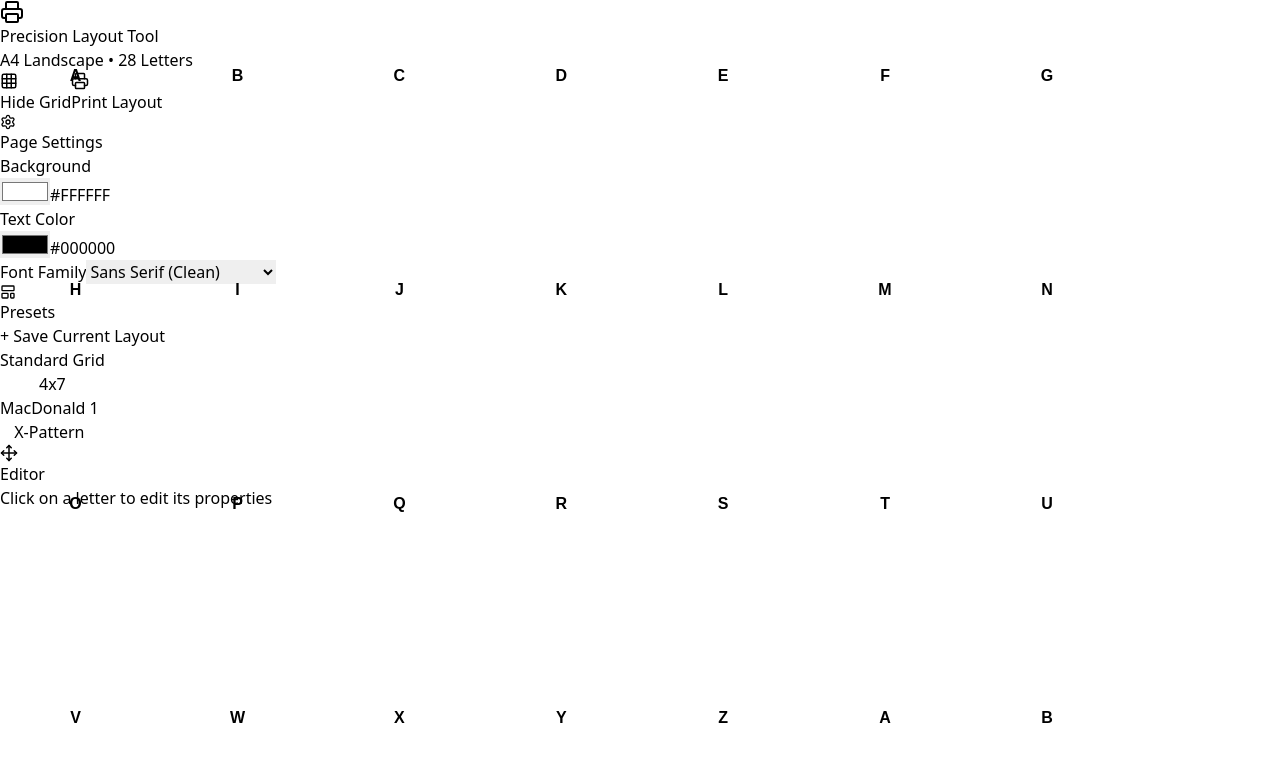
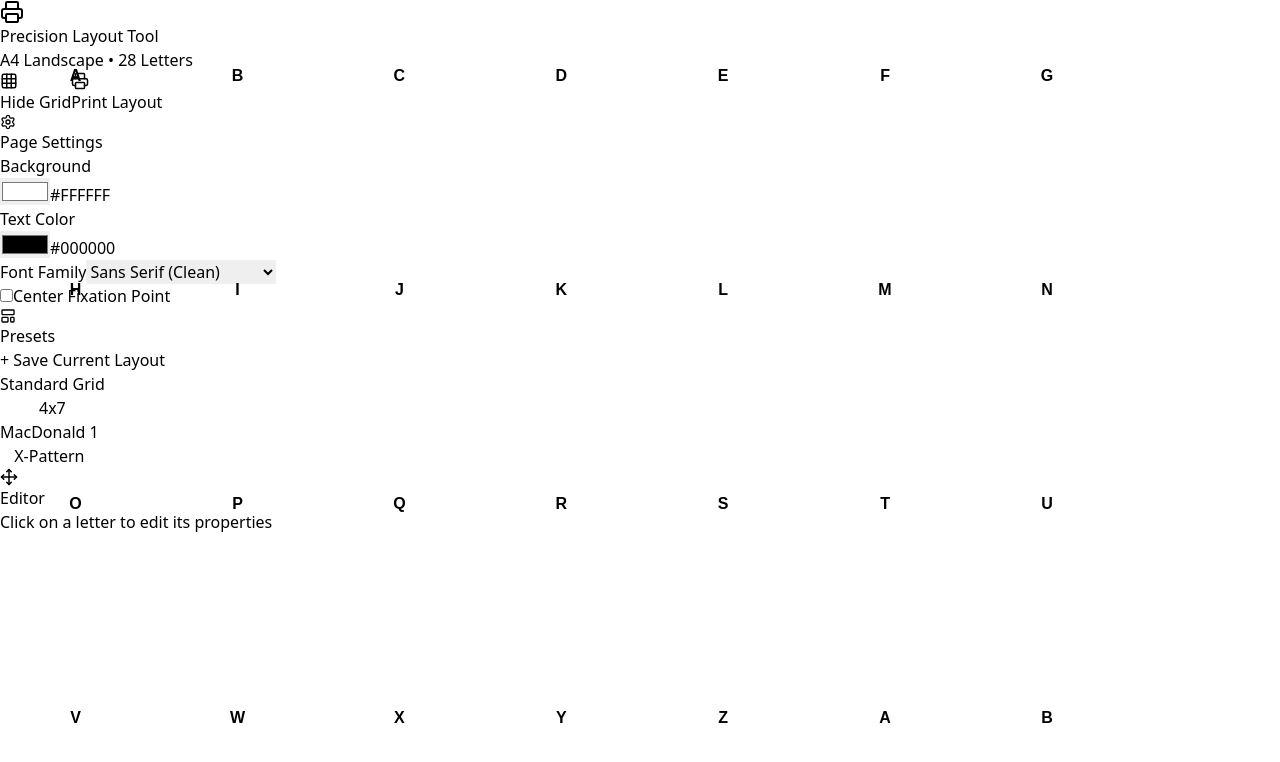
Before and after one commit to nasanov/vision-trainer-pattern-generator, a React (Vite) app: page / in a window 1280 px wide. Shown: the top 762 px of the page. Built offline with nearby package versions, Linux system fonts and the light colour scheme.

Commit message:
Added center point in the middle of the page

```diff
--- a/src/App.jsx
+++ b/src/App.jsx
@@ -120,6 +120,7 @@ export default function A4Generator() {
   const [letters, setLetters] = useState(generateGridLetters());
   const [selectedId, setSelectedId] = useState(null);
   const [showGrid, setShowGrid] = useState(true);
+  const [showFixation, setShowFixation] = useState(false);
 
   // Page Style State
   const [pageSettings, setPageSettings] = useState({
@@ -359,6 +360,20 @@ export default function A4Generator() {
                   <option value="'Courier New', Courier, monospace">Monospace (Technical)</option>
                 </select>
               </div>
+
+              {/* Center Fixation Point */}
+              <div className="flex items-center gap-2">
+                <input
+                  type="checkbox"
+                  id="fixation-toggle"
+                  checked={showFixation}
+                  onChange={(e) => setShowFixation(e.target.checked)}
+                  className="w-4 h-4 rounded border-gray-300 text-blue-600 focus:ring-2 focus:ring-blue-500 cursor-pointer"
+                />
+                <label htmlFor="fixation-toggle" className="text-xs font-medium text-gray-500 cursor-pointer">
+                  Center Fixation Point
+                </label>
+              </div>
             </div>
           </div>
 
@@ -553,6 +568,43 @@ export default function A4Generator() {
               </div>
             )}
 
+            {/* Center Fixation Point */}
+            {showFixation && (
+              <div
+                style={{
+                  position: 'absolute',
+                  left: `${CENTER_X}mm`,
+                  top: `${CENTER_Y}mm`,
+                  transform: 'translate(-50%, -50%)',
+                  pointerEvents: 'none',
+                  zIndex: 5
+                }}
+              >
+                {/* Outer circle */}
+                <div
+                  style={{
+                    width: '5mm',
+                    height: '5mm',
+                    border: `1px solid ${pageSettings.textColor}`,
+                    borderRadius: '50%',
+                    display: 'flex',
+                    alignItems: 'center',
+                    justifyContent: 'center'
+                  }}
+                >
+                  {/* Inner dot */}
+                  <div
+                    style={{
+                      width: '1mm',
+                      height: '1mm',
+                      backgroundColor: pageSettings.textColor,
+                      borderRadius: '50%'
+                    }}
+                  />
+                </div>
+              </div>
+            )}
+
             {/* Render Letters */}
             {letters.map((l) => (
               <div
```
